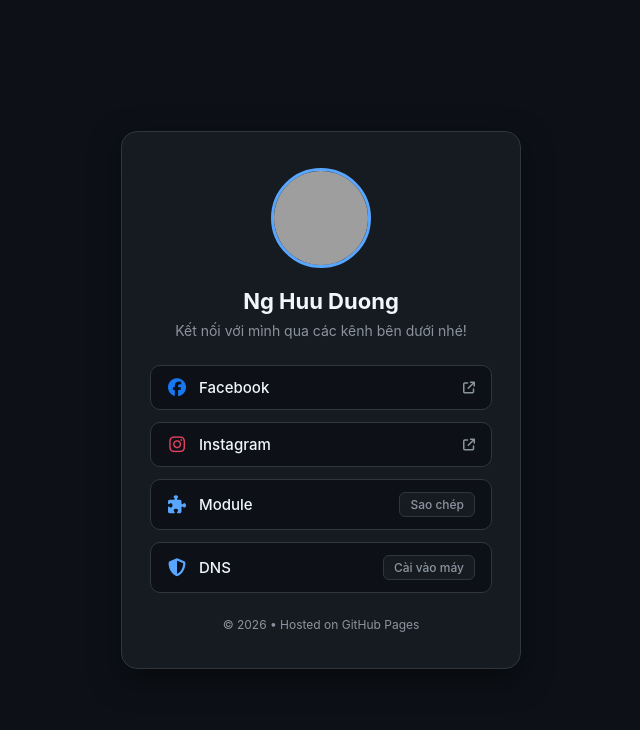
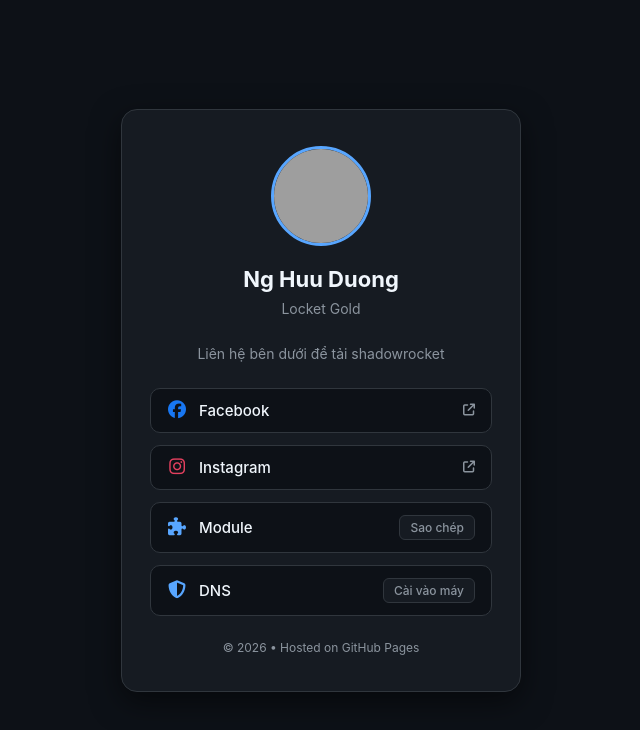
Before and after one commit to nghuuduong6666/locketgold, a plain HTML site: page index.html in a window 1280 px wide. Shown: the whole page, without its empty margins (319-959 px from the left). Drawn offline with Linux system fonts and the light colour scheme; grey boxes are pictures that could not be loaded.

Commit message:
Update bio section in profile card

```diff
--- a/index.html
+++ b/index.html
@@ -150,7 +150,8 @@
     <img src="https://github.com/nghuuduong6666.png" alt="Avatar" class="avatar">
 
     <h1>Ng Huu Duong</h1>
-    <p class="bio">Kết nối với mình qua các kênh bên dưới nhé!</p>
+    <p class="bio">Locket Gold</p>
+    <p class="bio">Liên hệ bên dưới để tải shadowrocket</p>
 
     <div class="links-container">
       <!-- Link Facebook -->
```
